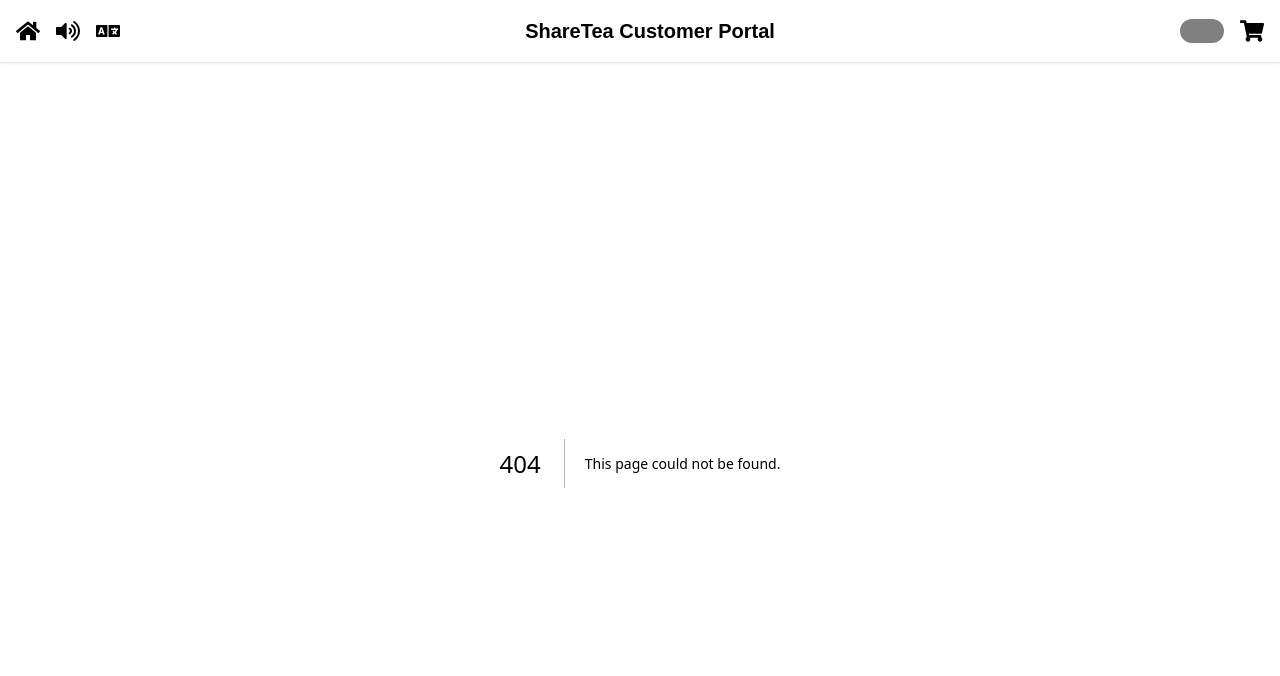
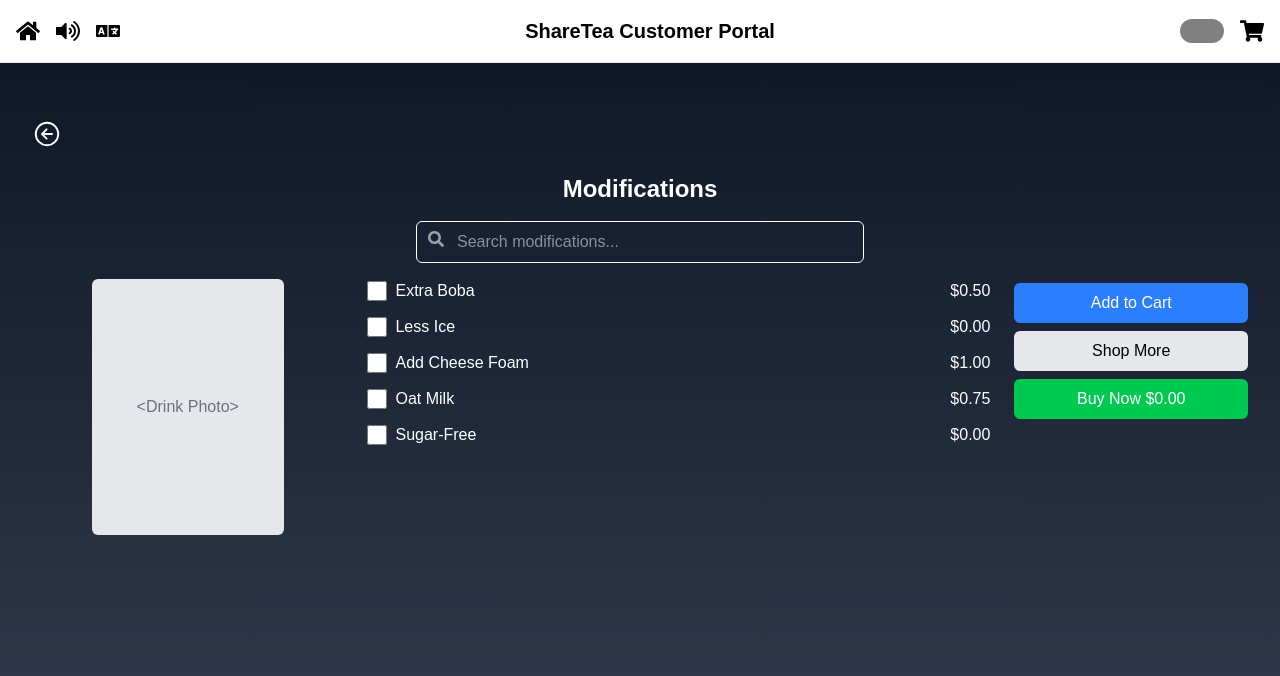
Before and after one commit to chreamy/331deploy, a Next.js app in the folder frontend/: page /customer/modifications in a window 1280 px wide. Before the commit this address had no page. Shown: the top 676 px of the page. Built offline with nearby package versions, Linux system fonts and the light colour scheme.

Commit message:
Changes to the file system

```diff
--- a/frontend/package.json
+++ b/frontend/package.json
@@ -9,9 +9,9 @@
     "lint": "next lint"
   },
   "dependencies": {
-    "next": "15.2.4",
-    "react": "^19.0.0",
-    "react-dom": "^19.0.0",
+    "next": "^15.2.4",
+    "react": "^19.1.0",
+    "react-dom": "^19.1.0",
     "react-icons": "^5.5.0"
   },
   "devDependencies": {
--- a/frontend/src/app/cart/page.jsx
+++ b/frontend/src/app/customer/cart/page.jsx
@@ -67,7 +67,7 @@ export default function OrderCart() {
             <h2>Total Price: ${calculateTotal()}</h2>
 
             {/* Action Buttons */}
-            <button onClick={() => router.push("/categories")}>Add More Items</button>
+            <button onClick={() => router.push("/customer/menu")}>Add More Items</button>
       </div>
     );
 }
--- a/frontend/src/app/category/page.jsx
+++ b/frontend/src/app/customer/category-drink/page.jsx
@@ -57,7 +57,7 @@ export default function SelectedCategoryPage() {
             {/* Drink Grid */}
             <div className="grid grid-cols-2 md:grid-cols-4 gap-6">
                 {drinks.map((drink, index) => (
-                    <a key={index} href="/drink">
+                    <a key={index} href="/customer/modifications">
                         <div
                             className={`border border-gray-400 rounded-xl p-6 text-center
                                         text-gray-900 bg-gradient-to-r from-white to-gray-200 shadow-md
--- a/frontend/src/app/categories/page.jsx
+++ b/frontend/src/app/customer/menu/page.jsx
@@ -23,7 +23,7 @@ export default function BubbleTeaShop() {
             {/* Drink Grid */}
             <div className="grid grid-cols-2 md:grid-cols-4 gap-6">
                 {categories.map((drink, index) => (
-                    <a href="/category" key={index}>
+                    <a href="/customer/category-drink" key={index}>
                         <div className="border border-gray-400 rounded-xl p-6 text-center
                                        text-gray-900 bg-gradient-to-r from-white to-gray-200 shadow-md
                                        hover:scale-105 hover:shadow-xl transition-transform">
--- a/frontend/src/app/drink/page.jsx
+++ b/frontend/src/app/customer/modifications/page.jsx
@@ -98,18 +98,18 @@ export default function DrinkDetails() {
 
                 {/* Action Buttons */}
                 <div className="w-full md:w-1/4 space-y-4">
-                    <a href="/cart">
+                    <a href="/customer/cart">
                         <button className="w-full bg-blue-500 text-white rounded-md py-2 my-1 hover:bg-blue-600">
                             Add to Cart
                         </button>
                     </a>
-                    <a href="/categories">
+                    <a href="/customer/menu">
                         <button className="w-full bg-gray-200 text-black rounded-md py-2 my-1 hover:bg-gray-300">
                             Shop More
                         </button>
                     </a>
 
-                    <a href="/checkout">
+                    <a href="/customer/checkout">
                         <button className="w-full bg-green-500 text-white rounded-md py-2 my-1 hover:bg-green-600">
                             Buy Now ${getTotalPrice()}
                         </button>
--- a/frontend/src/app/nav.jsx
+++ b/frontend/src/app/nav.jsx
@@ -8,7 +8,7 @@ const Nav = () => {
             {/* Left Icons */}
             <div className="nav-left">
                 <button className="nav-button" title="Home">
-                    <a href="/categories">
+                    <a href="/customer/menu">
                         <FaHome />
                     </a>
                 </button>
@@ -31,7 +31,7 @@ const Nav = () => {
                 </label>
 
                 <button className="nav-button" title="Cart">
-                    <a href="/cart">
+                    <a href="/customer/cart">
                         <FaShoppingCart />
                     </a>
                 </button>
--- a/frontend/src/app/page.jsx
+++ b/frontend/src/app/page.jsx
@@ -97,7 +97,7 @@ export default function BubbleTeaShop() {
 
             {/* Start Order Button */}
             <div className="startorder-body">
-                <a href="/categories">
+                <a href="/customer/menu">
                     <button className="startorder-button">
                         Tap to Start Order
                     </button>
```
Also changed, not shown: 1 other file (tests, documents, lock files or other folders).
